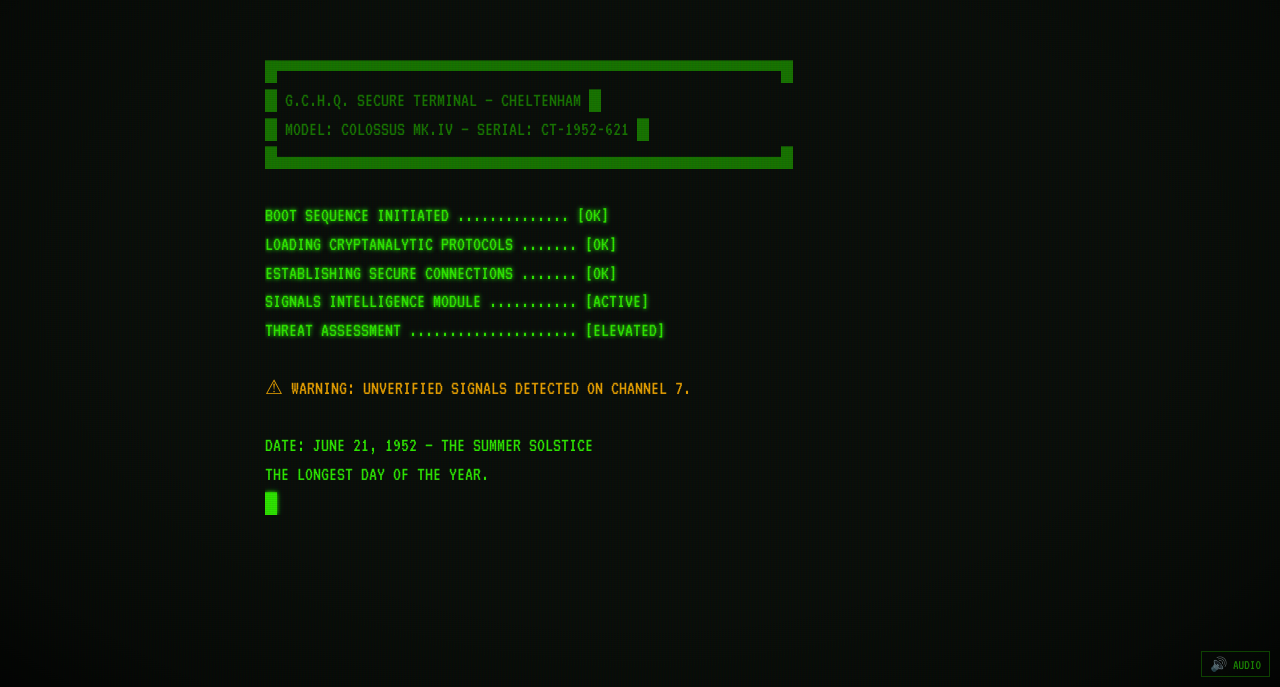
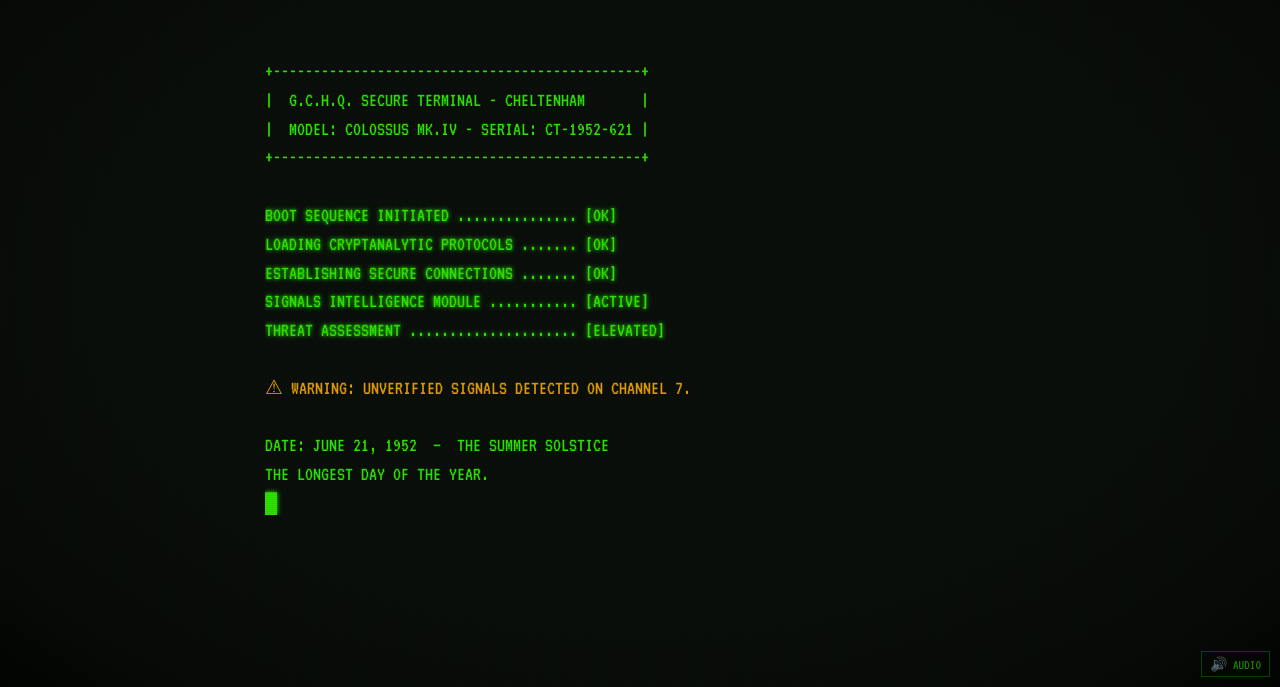
Before and after one commit to JaniDhruv/the-imitation-game, a React (Vite) app: page / in a window 1280 px wide. Shown: the part 113-800 px from the top of the page. Built offline with nearby package versions, Linux system fonts and the light colour scheme.

Commit message:
fix(ui): Align Boot Sequence ASCII borders perfectly

```diff
--- a/src/pages/BootSequence.jsx
+++ b/src/pages/BootSequence.jsx
@@ -4,12 +4,12 @@
 import soundEngine from '../audio/SoundEngine';
 
 const BOOT_TEXT = [
-  "█▀▀▀▀▀▀▀▀▀▀▀▀▀▀▀▀▀▀▀▀▀▀▀▀▀▀▀▀▀▀▀▀▀▀▀▀▀▀▀▀▀▀█",
-  "█  G.C.H.Q. SECURE TERMINAL — CHELTENHAM      █",
-  "█  MODEL: COLOSSUS MK.IV — SERIAL: CT-1952-621 █",
-  "█▄▄▄▄▄▄▄▄▄▄▄▄▄▄▄▄▄▄▄▄▄▄▄▄▄▄▄▄▄▄▄▄▄▄▄▄▄▄▄▄▄▄█",
+  "+----------------------------------------------+",
+  "|  G.C.H.Q. SECURE TERMINAL - CHELTENHAM       |",
+  "|  MODEL: COLOSSUS MK.IV - SERIAL: CT-1952-621 |",
+  "+----------------------------------------------+",
   "",
-  "BOOT SEQUENCE INITIATED .............. [OK]",
+  "BOOT SEQUENCE INITIATED ............... [OK]",
   "LOADING CRYPTANALYTIC PROTOCOLS ....... [OK]",
   "ESTABLISHING SECURE CONNECTIONS ....... [OK]",
   "SIGNALS INTELLIGENCE MODULE ........... [ACTIVE]",
@@ -85,7 +85,7 @@
 
         // Boot beep for certain lines
         if (line.includes('[OK]') || line.includes('[ACTIVE]') || line.includes('[ELEVATED]')) {
-          try { soundEngine.bootBeep(idx); } catch(e) { /* audio not ready */ }
+          try { soundEngine.bootBeep(idx); } catch (e) { /* audio not ready */ }
         }
         lineIndexRef.current = idx + 1;
       } else {
@@ -101,8 +101,8 @@
 
   const handleStart = (difficulty) => {
     initAudio();
-    try { soundEngine.uiClick(); } catch(e) {}
-    try { soundEngine.roundTransition(); } catch(e) {}
+    try { soundEngine.uiClick(); } catch (e) { }
+    try { soundEngine.roundTransition(); } catch (e) { }
     startGame(difficulty);
   };
 
@@ -143,6 +143,7 @@
                         line.includes('▸') ? 'var(--color-text)' :
                           'inherit',
               fontStyle: line.includes('"') ? 'italic' : 'normal',
+              whiteSpace: 'pre',
             }}
             className={line.includes('▸') || line.includes('[') ? 'text-glow' : ''}
           >
@@ -178,7 +179,7 @@
                     id={`difficulty-btn-${key.toLowerCase()}`}
                     className={`difficulty-btn ${mode.recommended ? 'recommended' : ''} ${isNightmare ? 'nightmare' : ''}`}
                     onClick={() => handleStart(key)}
-                    onMouseEnter={() => { setHoveredDifficulty(key); try { soundEngine.keyClick(); } catch(e) {} }}
+                    onMouseEnter={() => { setHoveredDifficulty(key); try { soundEngine.keyClick(); } catch (e) { } }}
                     onMouseLeave={() => setHoveredDifficulty(null)}
                     style={{
                       animation: `fadeIn ${0.8 + idx * 0.15}s ease`,
```
Lines whose indentation alone changed are shown as unchanged.
